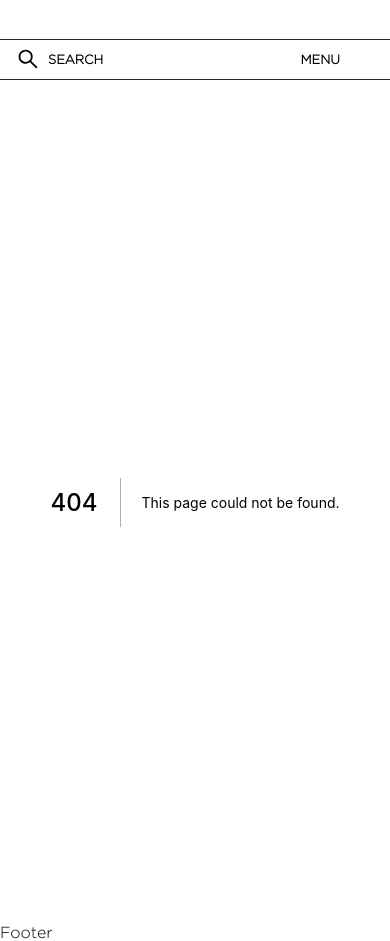
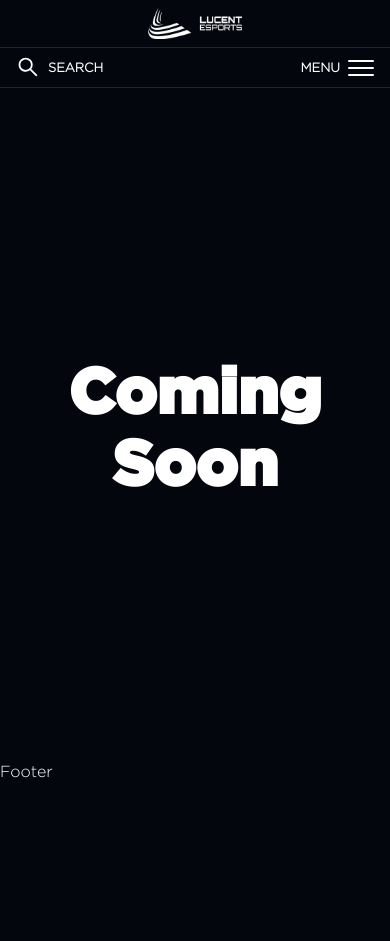
Before and after one commit to JamieEllisson/lucentesports.com-V3, a Next.js app: page /teams/csgo in a window 390 px wide. Before the commit this address had no page. After the commit the page ends 844 px from the top, so only its background shows below. Built offline with nearby package versions, Linux system fonts and the light colour scheme.

Commit message:
teams mobile fix

```diff
--- /dev/null
+++ b/pages/teams/csgo.tsx
@@ -0,0 +1,11 @@
+import React from 'react'
+
+function csgo() {
+  return (
+    <main className='coming_soon'>
+        <h1>Coming Soon</h1>
+    </main>
+  )
+}
+
+export default csgo
--- a/styles/Navbar.module.css
+++ b/styles/Navbar.module.css
@@ -7,7 +7,7 @@
     display: flex;
     justify-content: center;
     align-items: center;
-    height: 2.5rem;
+    height: 3rem;
     border-bottom: var(--ui-border);
 }
 
--- a/styles/globals.css
+++ b/styles/globals.css
@@ -261,6 +261,11 @@ button[role=see_more]:hover{
   outline: solid 1px var(--ui-white);
 }
 
+.game_image{
+  filter: blur(2px);
+  opacity: 0.6;
+}
+
 .game_image_container:hover .game_image {
   filter: blur(2px);
   opacity: 0.6;
@@ -273,7 +278,7 @@ button[role=see_more]:hover{
   height: 100%;
   margin-inline: auto;
   transform: scale(0.75);
-  opacity: 0;
+  opacity: 1;
 }
 
 .game_logo_container-csgo{
@@ -281,7 +286,7 @@ button[role=see_more]:hover{
   width: 25%;
   height: 100%;
   margin-inline: auto;
-  opacity: 0;
+  opacity: 1;
   transform: scale(1.1);
   filter: invert(100%);
 }
```
Also changed, not shown: pages/index.tsx (+10 -4 lines), pages/teams/leagueoflegends.tsx (added, +11 -0 lines).
